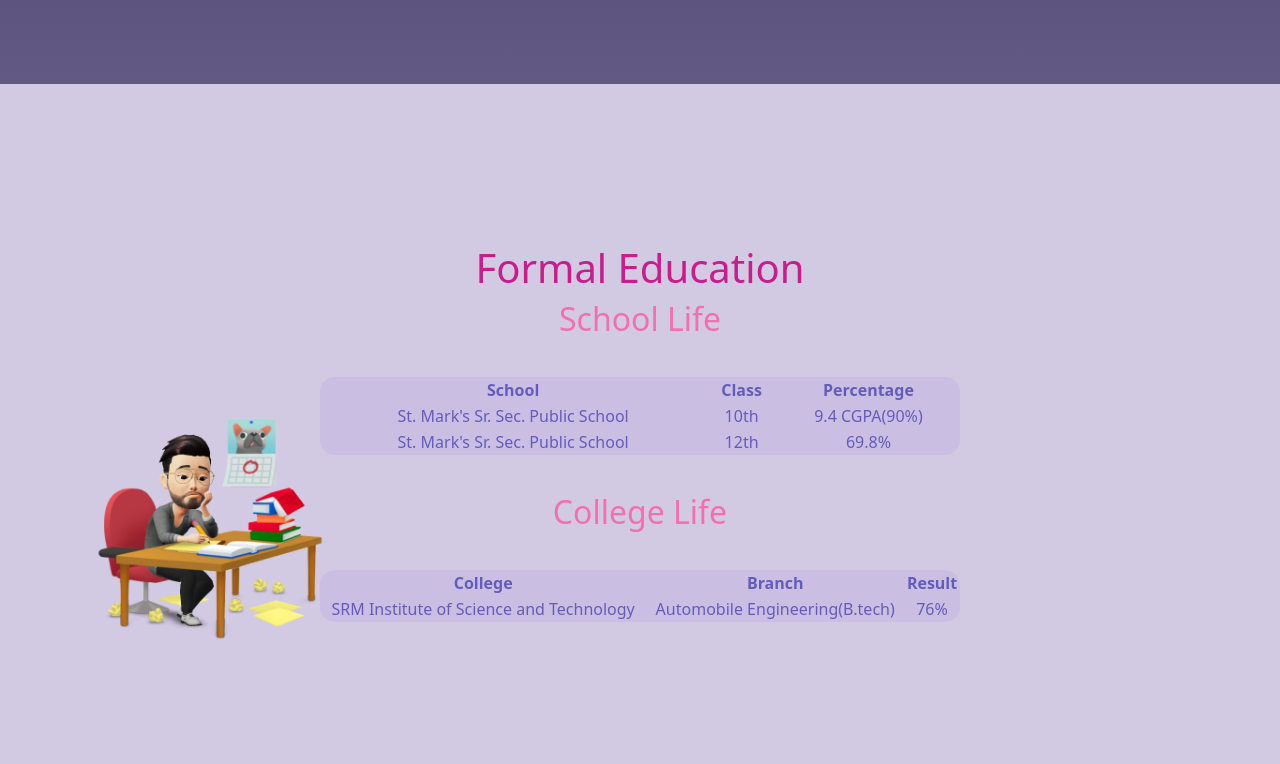
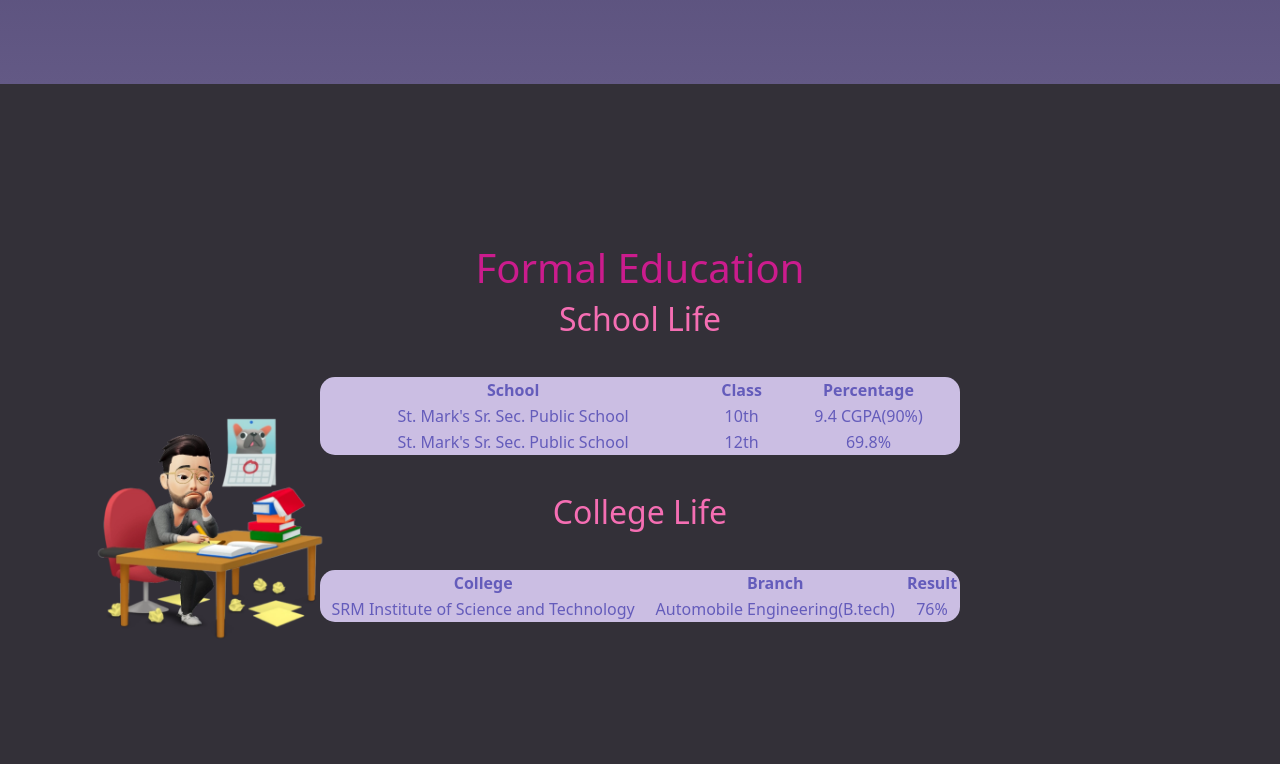
Before and after one commit to ritvickp9/personal-website, a website: page index.html in a window 1280 px wide. Shown: the part 1376-2140 px from the top of the page. Drawn offline with nearby package versions, Linux system fonts and the light colour scheme; a script that the page names is missing.

Commit message:
test from pc again

```diff
--- a/css/style.css
+++ b/css/style.css
@@ -121,7 +121,7 @@
 }
 
 .life{
-  background-color: rgb(210, 202, 226);
+  background-color: rgb(51, 48, 56);
   /* background-image: linear-gradient(#393053,#18122B); */
   text-align: center;
   height: 800px;
```
